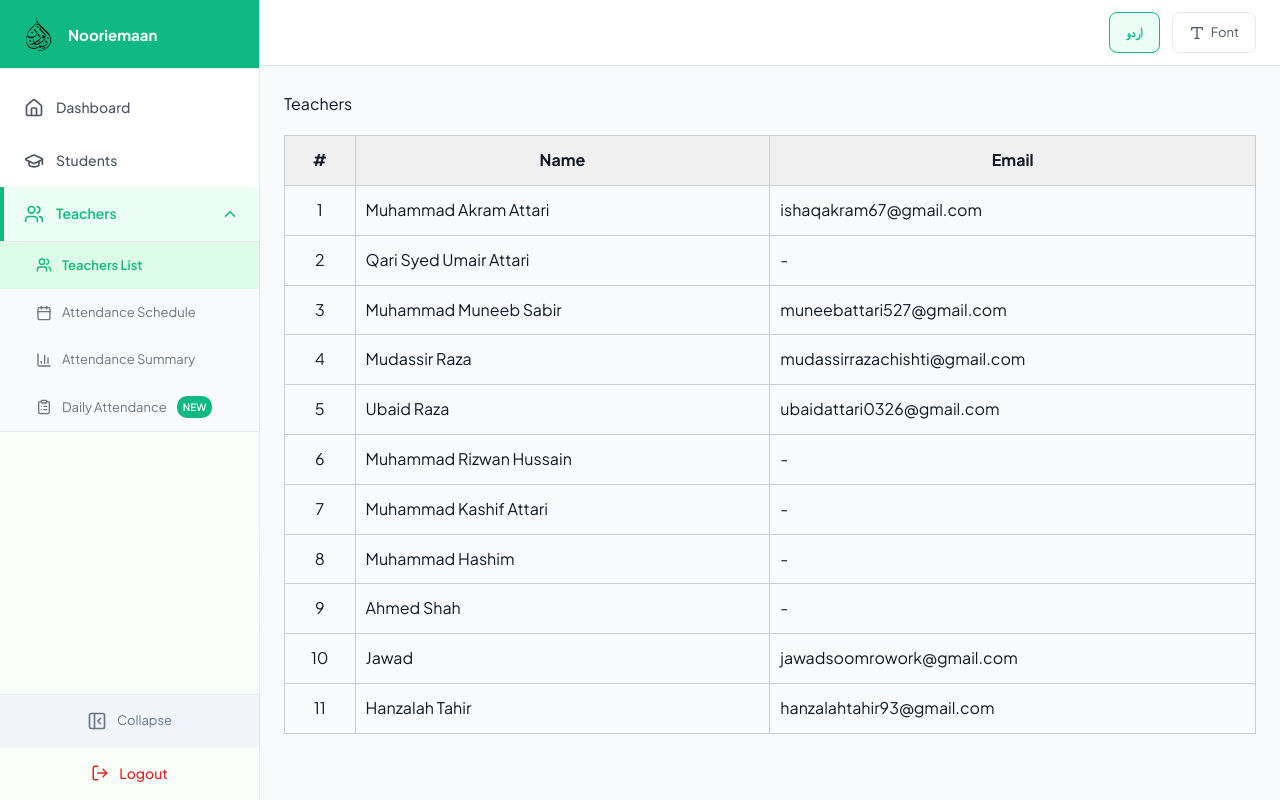
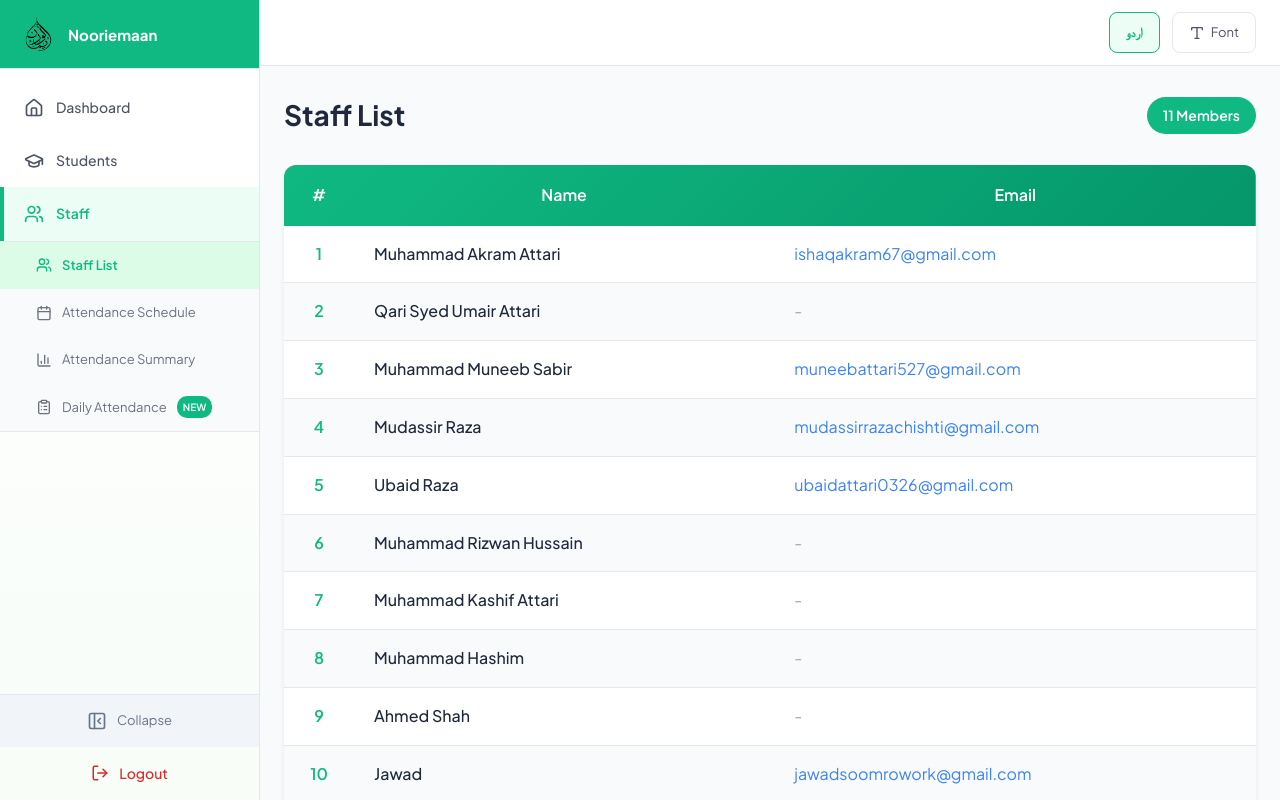
Before and after one commit to Tahiralmadni/Nooriemaan-project, a React (Vite) app: page /teachers in a window 1280 px wide. Built offline with nearby package versions, Linux system fonts and the light colour scheme; a web font is replaced by a local one.

Commit message:
feat: implement new dashboard layout with sidebar navigation, internationalization, and dedicated pages for teachers and daily attendance.

```diff
--- a/src/layouts/DashboardLayout.jsx
+++ b/src/layouts/DashboardLayout.jsx
@@ -176,7 +176,6 @@ const DashboardLayout = () => {
                                 <Users size={20} />
                                 {!isCollapsed && t('sidebar.teachers')}
                             </div>
-                            {!isCollapsed && (teachersOpen ? <ChevronUp size={18} /> : <ChevronDown size={18} />)}
                         </button>
 
                         {/* Sub-menu */}
--- a/src/locales/en.json
+++ b/src/locales/en.json
@@ -69,8 +69,8 @@
         "dashboard": "Dashboard",
         "home": "Home",
         "students": "Students",
-        "teachers": "Teachers",
-        "teachersList": "Teachers List",
+        "teachers": "Staff",
+        "teachersList": "Staff List",
         "attendanceSchedule": "Attendance Schedule",
         "attendanceSummary": "Attendance Summary",
         "dailyAttendance": "Daily Attendance",
@@ -87,7 +87,21 @@
     "table": {
         "serial": "#",
         "name": "Name",
-        "email": "Email"
+        "email": "Email",
+        "members": "Members"
+    },
+    "staff": {
+        "1": "Muhammad Akram Attari",
+        "2": "Qari Syed Umair Attari",
+        "3": "Muhammad Muneeb Sabir",
+        "4": "Mudassir Raza",
+        "5": "Ubaid Raza",
+        "6": "Muhammad Rizwan Hussain",
+        "7": "Muhammad Kashif Attari",
+        "8": "Muhammad Hashim",
+        "9": "Ahmed Shah",
+        "10": "Jawad",
+        "11": "Hanzalah Tahir"
     },
     "loader": {
         "loading": "Loading, please wait",
--- a/src/locales/ur.json
+++ b/src/locales/ur.json
@@ -69,12 +69,11 @@
         "dashboard": "ڈیش بورڈ",
         "home": "ہوم",
         "students": "طلباء",
-        "teachers": "اساتذہ",
-        "teachersList": "اساتذہ کی فہرست",
+        "teachers": "عملہ",
+        "teachersList": "عملہ کی فہرست",
         "attendanceSchedule": "حاضری جدول",
         "attendanceSummary": "حاضری سمری",
         "dailyAttendance": "یومیہ حاضری",
-        "staff": "عملہ",
         "attendance": "حاضری",
         "fees": "فیس",
         "results": "نتائج",
@@ -87,7 +86,21 @@
     "table": {
         "serial": "نمبر",
         "name": "نام",
-        "email": "ای میل"
+        "email": "ای میل",
+        "members": "اراکین"
+    },
+    "staff": {
+        "1": "محمد اکرم عطاری",
+        "2": "قاری سید عمیر عطاری",
+        "3": "محمد منیب صابر",
+        "4": "مدثر رضا",
+        "5": "عبید رضا",
+        "6": "محمد رضوان حسین",
+        "7": "محمد کاشف عطاری",
+        "8": "محمد ہاشم",
+        "9": "احمد شاہ",
+        "10": "جواد",
+        "11": "حنظلہ طاہر"
     },
     "loader": {
         "loading": "برائے مہربانی انتظار کریں",
--- a/src/pages/DailyAttendance.jsx
+++ b/src/pages/DailyAttendance.jsx
@@ -15,14 +15,9 @@ const DailyAttendance = () => {
                 <title>{t('pageTitles.dailyAttendance')}</title>
             </Helmet>
             <div className="p-6">
-                <div className="flex items-center gap-3 mb-4">
-                    <h1 className="text-2xl font-bold text-slate-800">
-                        {t('sidebar.dailyAttendance')}
-                    </h1>
-                    <span className="bg-emerald-500 text-white text-xs px-2 py-1 rounded-full font-semibold">
-                        NEW
-                    </span>
-                </div>
+                <h1 className="text-2xl font-bold text-slate-800">
+                    {t('sidebar.dailyAttendance')}
+                </h1>
             </div>
         </>
     );
--- a/src/pages/Teachers.jsx
+++ b/src/pages/Teachers.jsx
@@ -4,56 +4,100 @@ import { Helmet } from 'react-helmet-async';
 
 const Teachers = () => {
     const { t, i18n } = useTranslation();
-    const isRTL = i18n.language === 'ur';
 
     useEffect(() => {
         document.title = t('pageTitles.teachers');
     }, [t, i18n.language]);
 
-    // Staff Data - Basic
-    const staffData = [
-        { id: 1, name: 'Muhammad Akram Attari', email: 'ishaqakram67@gmail.com' },
-        { id: 2, name: 'Qari Syed Umair Attari', email: '-' },
-        { id: 3, name: 'Muhammad Muneeb Sabir', email: 'muneebattari527@gmail.com' },
-        { id: 4, name: 'Mudassir Raza', email: 'mudassirrazachishti@gmail.com' },
-        { id: 5, name: 'Ubaid Raza', email: 'ubaidattari0326@gmail.com' },
-        { id: 6, name: 'Muhammad Rizwan Hussain', email: '-' },
-        { id: 7, name: 'Muhammad Kashif Attari', email: '-' },
-        { id: 8, name: 'Muhammad Hashim', email: '-' },
-        { id: 9, name: 'Ahmed Shah', email: '-' },
-        { id: 10, name: 'Jawad', email: 'jawadsoomrowork@gmail.com' },
-        { id: 11, name: 'Hanzalah Tahir', email: 'hanzalahtahir93@gmail.com' },
-    ];
+    const staffIds = [1, 2, 3, 4, 5, 6, 7, 8, 9, 10, 11];
+    const emails = {
+        1: 'ishaqakram67@gmail.com',
+        2: '-',
+        3: 'muneebattari527@gmail.com',
+        4: 'mudassirrazachishti@gmail.com',
+        5: 'ubaidattari0326@gmail.com',
+        6: '-',
+        7: '-',
+        8: '-',
+        9: '-',
+        10: 'jawadsoomrowork@gmail.com',
+        11: 'hanzalahtahir93@gmail.com',
+    };
 
     return (
         <>
             <Helmet defer={false}>
                 <title>{t('pageTitles.teachers')}</title>
             </Helmet>
+            <div>
+                {/* Header */}
                 <div style={{
-                fontFamily: isRTL ? 'var(--font-urdu)' : 'var(--font-english)',
-                direction: isRTL ? 'rtl' : 'ltr'
+                    display: 'flex',
+                    justifyContent: 'space-between',
+                    alignItems: 'center',
+                    marginBottom: '24px'
                 }}>
-                <h2 style={{ marginBottom: '16px' }}>{t('sidebar.teachers')}</h2>
+                    <h1 style={{
+                        fontSize: '28px',
+                        fontWeight: '700',
+                        color: '#1e293b',
+                        margin: 0
+                    }}>
+                        {t('sidebar.teachersList')}
+                    </h1>
+                    <span style={{
+                        background: '#10b981',
+                        color: '#fff',
+                        padding: '6px 16px',
+                        borderRadius: '20px',
+                        fontSize: '14px',
+                        fontWeight: '600'
+                    }}>
+                        {staffIds.length} {t('table.members')}
+                    </span>
+                </div>
 
-                <table style={{ borderCollapse: 'collapse', width: '100%' }}>
+                {/* Table */}
+                <div style={{
+                    background: '#fff',
+                    borderRadius: '12px',
+                    boxShadow: '0 4px 6px -1px rgba(0,0,0,0.1)',
+                    overflow: 'hidden'
+                }}>
+                    <table style={{ width: '100%', borderCollapse: 'collapse' }}>
                         <thead>
-                        <tr style={{ background: '#f0f0f0' }}>
-                            <th style={{ border: '1px solid #ccc', padding: '10px' }}>{t('table.serial')}</th>
-                            <th style={{ border: '1px solid #ccc', padding: '10px' }}>{t('table.name')}</th>
-                            <th style={{ border: '1px solid #ccc', padding: '10px' }}>{t('table.email')}</th>
+                            <tr style={{ background: 'linear-gradient(135deg, #10b981 0%, #059669 100%)' }}>
+                                <th style={{ padding: '16px 20px', color: '#fff', fontWeight: '600', textAlign: 'center', width: '70px' }}>
+                                    {t('table.serial')}
+                                </th>
+                                <th style={{ padding: '16px 20px', color: '#fff', fontWeight: '600' }}>
+                                    {t('table.name')}
+                                </th>
+                                <th style={{ padding: '16px 20px', color: '#fff', fontWeight: '600' }}>
+                                    {t('table.email')}
+                                </th>
                             </tr>
                         </thead>
                         <tbody>
-                        {staffData.map((staff) => (
-                            <tr key={staff.id}>
-                                <td style={{ border: '1px solid #ccc', padding: '10px', textAlign: 'center' }}>{staff.id}</td>
-                                <td style={{ border: '1px solid #ccc', padding: '10px' }}>{staff.name}</td>
-                                <td style={{ border: '1px solid #ccc', padding: '10px' }}>{staff.email}</td>
+                            {staffIds.map((id, index) => (
+                                <tr
+                                    key={id}
+                                    style={{ background: index % 2 === 0 ? '#fff' : '#f8fafc' }}
+                                >
+                                    <td style={{ padding: '14px 20px', textAlign: 'center', borderBottom: '1px solid #e5e7eb', color: '#10b981', fontWeight: '600' }}>
+                                        {id}
+                                    </td>
+                                    <td style={{ padding: '14px 20px', borderBottom: '1px solid #e5e7eb', color: '#1e293b', fontWeight: '500' }}>
+                                        {t(`staff.${id}`)}
+                                    </td>
+                                    <td style={{ padding: '14px 20px', borderBottom: '1px solid #e5e7eb', color: emails[id] === '-' ? '#94a3b8' : '#3b82f6' }}>
+                                        {emails[id]}
+                                    </td>
                                 </tr>
                             ))}
                         </tbody>
                     </table>
+                </div>
             </div>
         </>
     );
```
Lines whose indentation alone changed are shown as unchanged.
